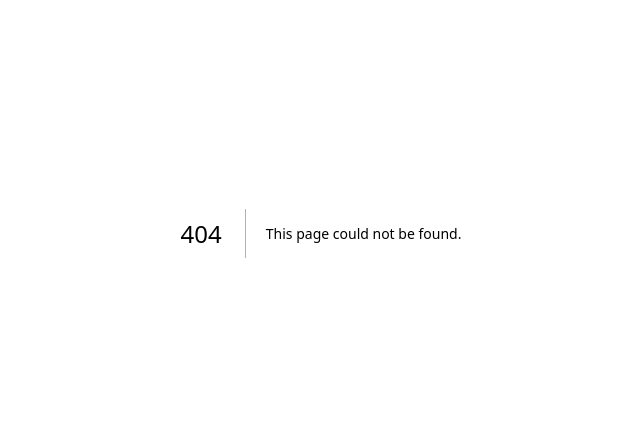
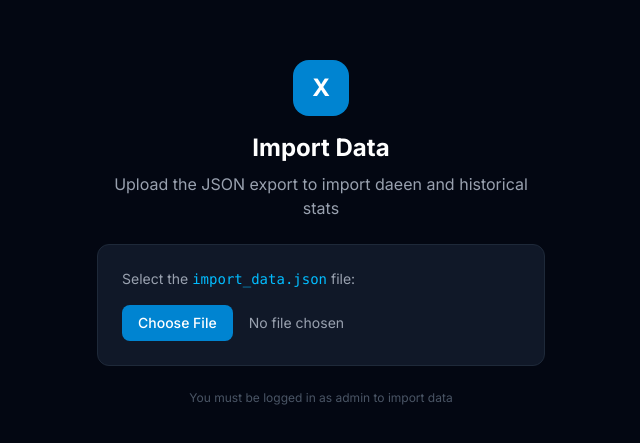
Before and after one commit to baseer-ind/x-tracker, a Next.js app: page /setup/import in a window 1280 px wide. Before the commit this address had no page. Shown: the part 167-610 px from the top of the page, without its empty margins (319-959 px from the left). Built offline with nearby package versions, Linux system fonts and the light colour scheme.

Commit message:
Add data import page at /setup/import
Upload the parsed JSON file to bulk-import all 48 daeen and
1,198 monthly stat records from the historical Excel tracker.

Co-Authored-By: Claude Opus 4.6 <noreply@anthropic.com>
Claude-Session: https://claude.ai/code/session_01KboDSBuU1Q28rz3axUVDbS

```diff
--- /dev/null
+++ b/app/setup/import/page.tsx
@@ -0,0 +1,79 @@
+"use client";
+
+import { useState } from "react";
+
+export default function ImportPage() {
+  const [status, setStatus] = useState<"idle" | "loading" | "done" | "error">("idle");
+  const [msg, setMsg] = useState("");
+
+  async function handleFile(e: React.ChangeEvent<HTMLInputElement>) {
+    const file = e.target.files?.[0];
+    if (!file) return;
+    setStatus("loading");
+    setMsg("Reading file...");
+
+    try {
+      const text = await file.text();
+      const data = JSON.parse(text);
+      setMsg(`Importing ${data.daeen?.length || 0} daeen...`);
+
+      const res = await fetch("/api/import", {
+        method: "POST",
+        headers: { "Content-Type": "application/json" },
+        credentials: "include",
+        body: text,
+      });
+      const result = await res.json();
+      if (res.ok) {
+        setStatus("done");
+        setMsg(result.message);
+      } else {
+        setStatus("error");
+        setMsg(result.error || "Import failed");
+      }
+    } catch (err) {
+      setStatus("error");
+      setMsg(err instanceof Error ? err.message : "Failed to read file");
+    }
+  }
+
+  return (
+    <div className="min-h-screen bg-gray-950 text-white flex items-center justify-center p-4">
+      <div className="w-full max-w-md space-y-6">
+        <div className="text-center">
+          <div className="inline-flex items-center justify-center w-14 h-14 rounded-2xl bg-sky-600 text-white text-2xl font-bold mb-4">X</div>
+          <h1 className="text-2xl font-bold">Import Data</h1>
+          <p className="text-gray-400 mt-2">Upload the JSON export to import daeen and historical stats</p>
+        </div>
+
+        <div className="bg-gray-900 border border-gray-800 rounded-xl p-6">
+          {status === "done" ? (
+            <div className="text-center space-y-4">
+              <div className="inline-flex items-center justify-center w-12 h-12 rounded-full bg-green-600 text-xl">✓</div>
+              <p className="text-green-400">{msg}</p>
+              <a href="/dashboard" className="inline-block px-4 py-2 bg-sky-600 hover:bg-sky-500 rounded-lg text-sm font-medium">Go to Dashboard</a>
+            </div>
+          ) : (
+            <div className="space-y-4">
+              <p className="text-sm text-gray-400">Select the <code className="text-sky-400">import_data.json</code> file:</p>
+              <input
+                type="file"
+                accept=".json"
+                onChange={handleFile}
+                disabled={status === "loading"}
+                className="block w-full text-sm text-gray-400 file:mr-4 file:py-2 file:px-4 file:rounded-lg file:border-0 file:text-sm file:font-medium file:bg-sky-600 file:text-white hover:file:bg-sky-500 file:cursor-pointer disabled:opacity-50"
+              />
+              {msg && (
+                <p className={`text-sm ${status === "error" ? "text-red-400" : "text-gray-400"}`}>{msg}</p>
+              )}
+            </div>
+          )}
+        </div>
+
+        <p className="text-center text-xs text-gray-600">
+          You must be logged in as admin to import data
+        </p>
+      </div>
+    </div>
+  );
+}
```
